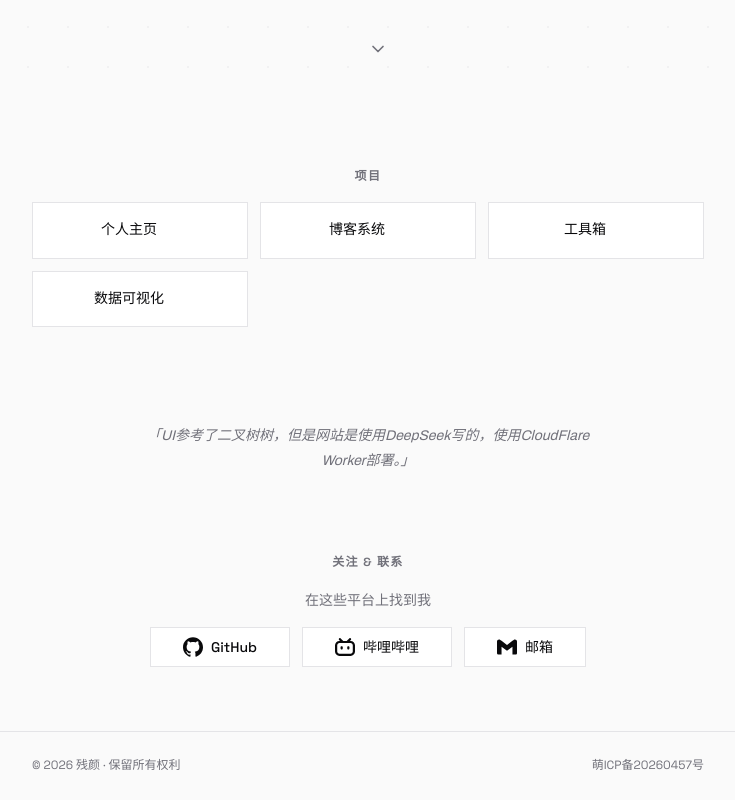
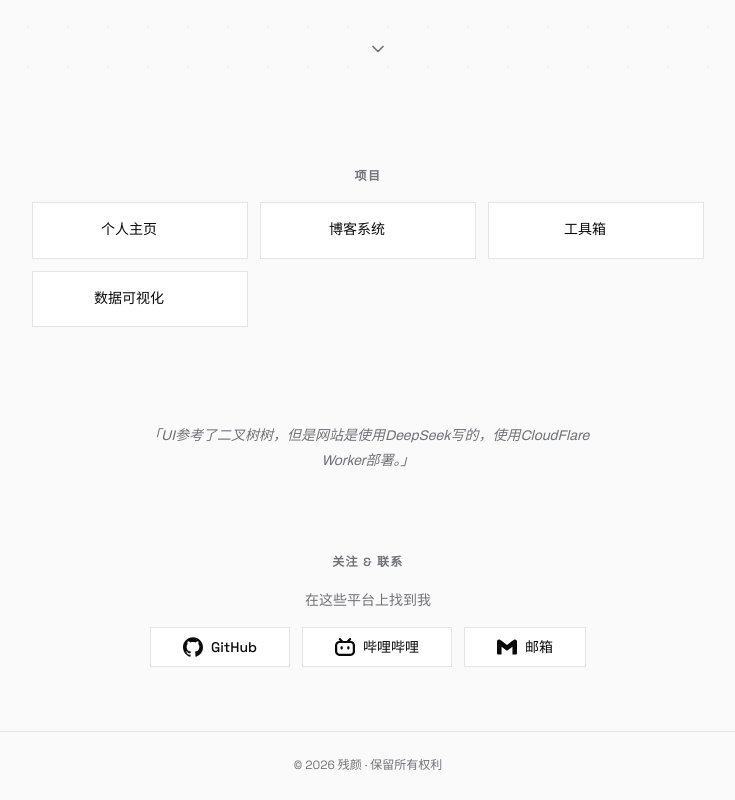
Before and after one commit to CanYanQwQ/home-page, a Vue app: page / in a window 1280 px wide. Shown: the part 713-1513 px from the top of the page, without its empty margins (272-1007 px from the left). Built offline with nearby package versions, Linux system fonts and the light colour scheme.

Commit message:
删除备案号，版权居中

```diff
--- a/src/components/SiteFooter.vue
+++ b/src/components/SiteFooter.vue
@@ -73,9 +73,7 @@ const year = computed(() => new Date().getFullYear())
 
 @media (min-width: 640px) {
   .footer-inner {
-    flex-direction: row;
-    justify-content: space-between;
-    text-align: left;
+    text-align: center;
   }
 }
 </style>
--- a/src/config.js
+++ b/src/config.js
@@ -42,11 +42,6 @@ export const siteConfig = {
     { name: '数据可视化', url: 'https://github.com/your-username' },
   ],
 
-  // 备案号
-  beian: {
-    moe: {
-      text: '萌ICP备20260457号',
-      url: 'https://icp.gov.moe/?keyword=20260457',
-    },
-  },
+  // 备案号（可选，留空则不显示）
+  beian: null,
 }
```
